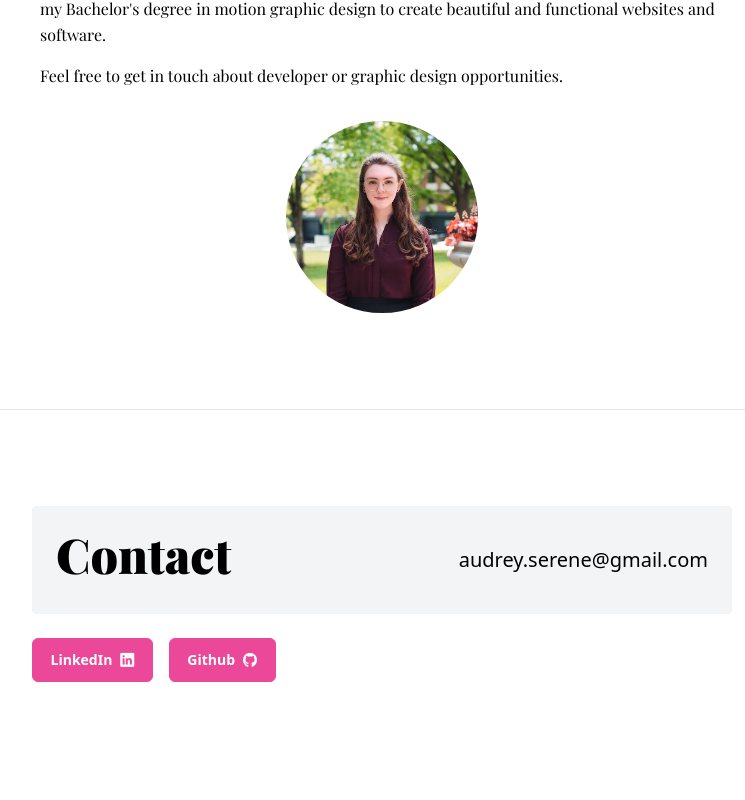
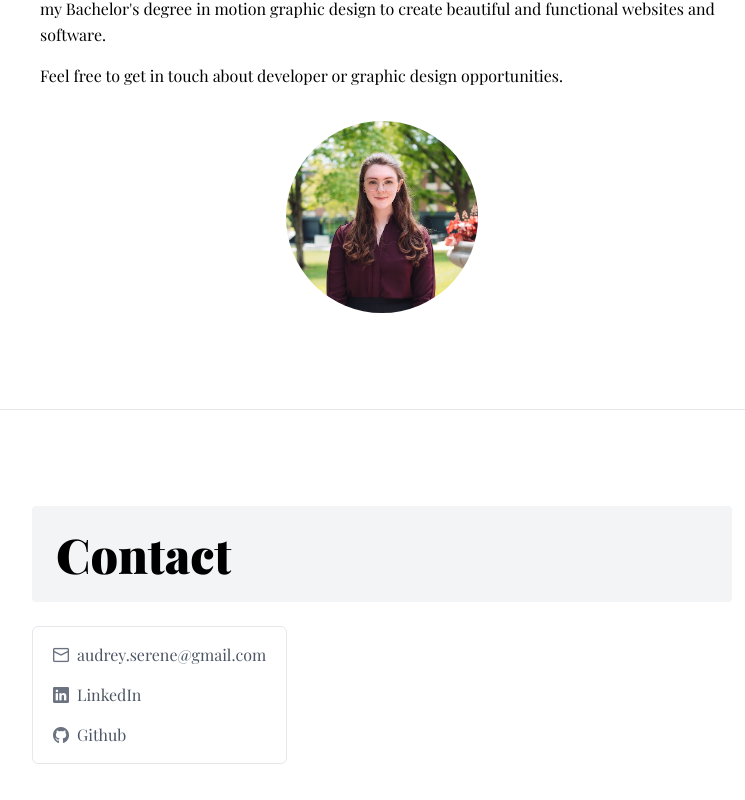
Before and after one commit to audse/audse.github.io, a React (Vite) app: page / in a window 1280 px wide. Shown: the part 4538-5338 px from the top of the page, without its empty margins (258-1003 px from the left). Built offline with nearby package versions, Linux system fonts and the light colour scheme; a web font is replaced by a local one.

Commit message:
Improve contact section

```diff
--- a/src/components/Contact.tsx
+++ b/src/components/Contact.tsx
@@ -1,4 +1,4 @@
-import { Button } from 'primereact/button'
+import { Menu } from 'primereact/menu'
 
 function Contact() {
     return (
@@ -6,10 +6,12 @@ function Contact() {
             <div className='container'>
                 <header className='section-header'>
                     <h2>Contact</h2>
-                    <p className='text-xl font-sans py-4'>audrey.serene@gmail.com</p>
                 </header>
-                <Button icon='pi pi-linkedin' label='LinkedIn' size='small' onClick={ () => window.open('https://linkedin.com/in/audreyerserene', 'blank') } iconPos='right' className='me-4 font-sans' />
-                <Button icon='pi pi-github' label='Github' size='small' onClick={ () => window.open('https:/github.com/audse', 'blank') } iconPos='right' className='font-sans' />
+                <Menu className='w-fit' model={[
+                    { label: 'audrey.serene@gmail.com', url: 'mailto:audrey.serene@gmail.com', icon: 'pi pi-envelope' },
+                    { label: 'LinkedIn', url: 'https://linkedin.com/in/audreyerserene', icon: 'pi pi-linkedin' },
+                    { label: 'Github', url: 'https:/github.com/audse', icon: 'pi pi-github' }
+                ]} />
             </div>
         </footer>
     )
```
